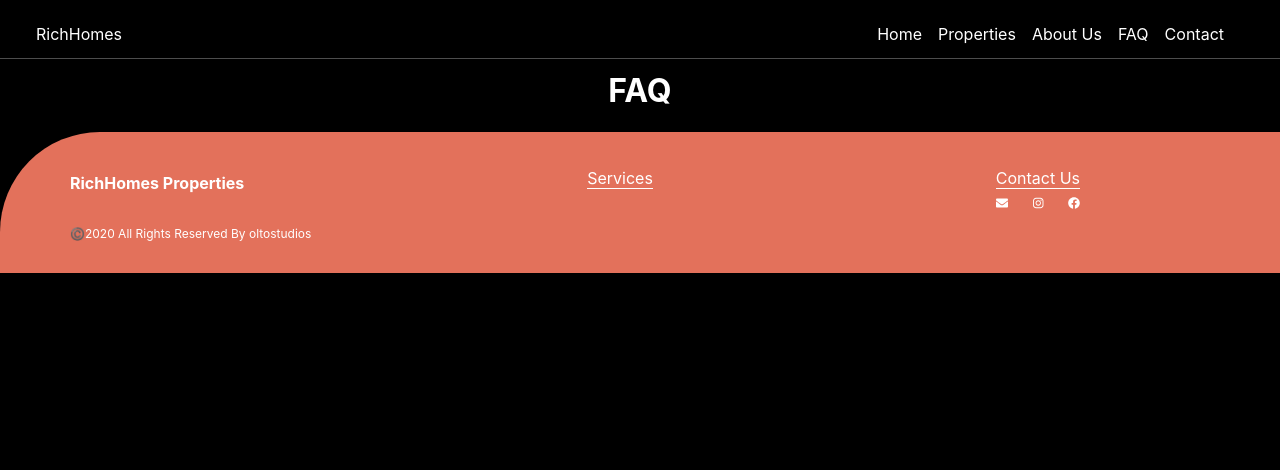
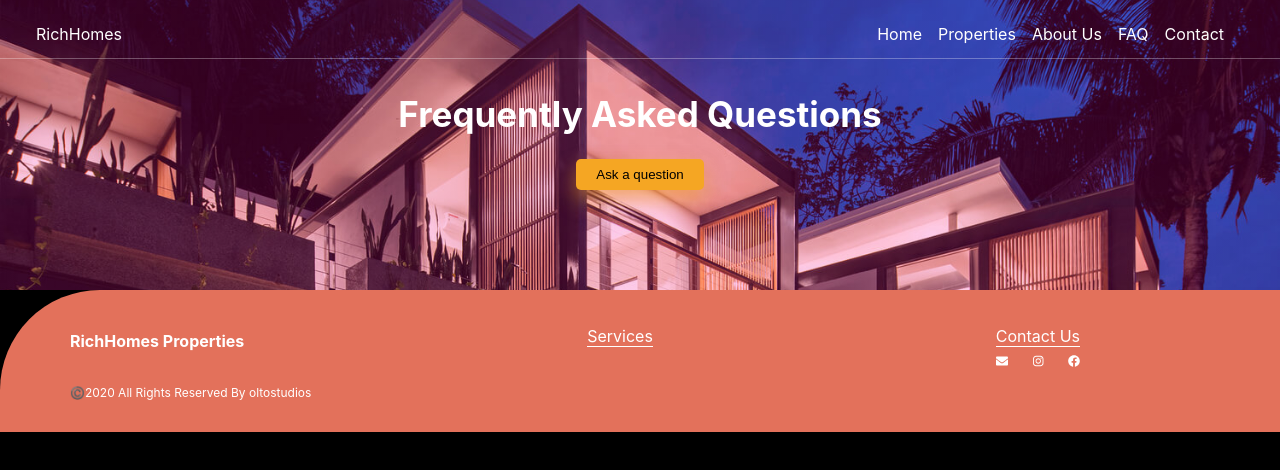
Before and after one commit to tosebikan/richhomesgh, a React (Create React App) app: page /faq in a window 1280 px wide. Shown: the top 470 px of the page. Built offline with nearby package versions, Linux system fonts and the light colour scheme.

Commit message:
add faq screen

```diff
--- /dev/null
+++ b/src/screens/FAQScreen.css
@@ -0,0 +1,41 @@
+.faq-container {
+  background-color: #000;
+  color: #fff;
+  height: 100vh;
+}
+
+.faq-hero {
+  padding-top: 50px;
+  background: linear-gradient(
+      0deg,
+      rgba(255, 0, 150, 0.2),
+      rgba(255, 0, 150, 0.2) /* rgba(0, 0, 0, 0.5),
+      rgba(0, 0, 0, 0.5) */
+    ),
+    url("../images/hero-image.jpg");
+  height: 20vh;
+  background-position: center;
+  background-size: cover;
+  background-repeat: no-repeat;
+  background-attachment: fixed;
+}
+
+.faq-hero h1 {
+  font-size: 16px;
+}
+
+.faq-hero-title {
+  padding-top: 20px;
+}
+.faq-button {
+  margin-top: 0;
+}
+@media (min-width: 1000px) {
+  .faq-hero {
+    height: 30vh;
+  }
+
+  .faq-hero h1 {
+    font-size: 35px;
+  }
+}
--- a/src/screens/FAQScreen.js
+++ b/src/screens/FAQScreen.js
@@ -1,11 +1,13 @@
 import React from "react";
+import "./FAQScreen.css";
 import Footer from "../components/Footer";
 
 function FAQScreen() {
   return (
-    <div style={{ backgroundColor: "#000", color: "#fff", height: "100vh" }}>
-      <div style={{ paddingTop: 50 }}>
-        <h1>FAQ</h1>
+    <div className="faq-container">
+      <div className="faq-hero">
+        <h1 className="faq-hero-title">Frequently Asked Questions</h1>
+        <button className="faq-button feature-button">Ask a question</button>
       </div>
       <Footer />
     </div>
```
